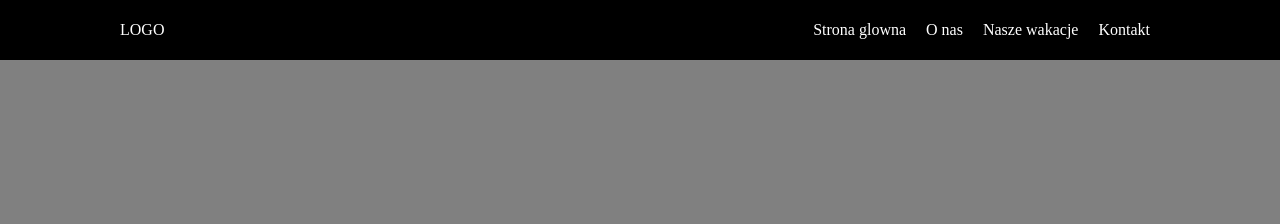
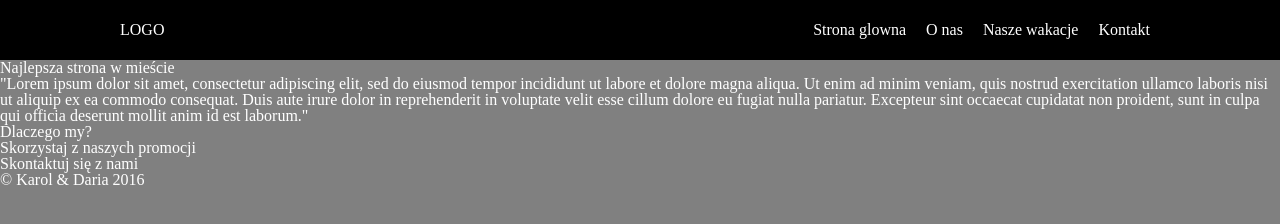
Before and after one commit to szczekar/MyWebsite, a plain HTML site: page index.html in a window 1280 px wide. Drawn offline with Linux system fonts and the light colour scheme.

Commit message:
Pogrupowanie znaczników

```diff
--- a/index.html
+++ b/index.html
@@ -21,5 +21,33 @@
 				</div>
 			</div>
 		</header>
+		<section>
+			<div>
+				<h1>Najlepsza strona w mieście</h1>
+				<p>"Lorem ipsum dolor sit amet, consectetur adipiscing elit, sed do eiusmod tempor incididunt ut labore et dolore magna aliqua. Ut enim ad minim veniam, quis nostrud exercitation ullamco laboris nisi ut aliquip ex ea commodo consequat. Duis aute irure dolor in reprehenderit in voluptate velit esse cillum dolore eu fugiat nulla pariatur. Excepteur sint occaecat cupidatat non proident, sunt in culpa qui officia deserunt mollit anim id est laborum."</p>
+			</div>
+		</section>
+
+		<section>
+			<div>
+				<h2>Dlaczego my?</h2>
+			</div>
+		</section>
+
+		<section>
+			<div>
+				<h2>Skorzystaj z naszych promocji</h2>
+			</div>
+		</section>
+
+		<section>
+			<div>
+				<h2>Skontaktuj się z nami</h2>
+			</div>
+		</section>
+
+		<footer>
+			<p>&copy; Karol & Daria 2016</p>
+		</footer>
 	</body>
 </html>
--- a/style.css
+++ b/style.css
@@ -3,7 +3,8 @@
    License: none (public domain)
 */
 
-/*RESET STYLÓW  */
+/*RESET DOMYŚLNYCH STYLÓW  */
+
 html, body, div, span, applet, object, iframe, h1, h2, h3, h4, h5, h6, p, blockquote, pre, a, abbr, acronym, address, big, cite, code, del, dfn, em, img, ins, kbd, q, s, samp, small, strike, strong, sub, sup, tt, var, b, u, i, center, dl, dt, dd, ol, ul, li, fieldset, form, label, legend, table, caption, tbody, tfoot, thead, tr, th, td, article, aside, canvas, details, embed, figure, figcaption, footer, header, hgroup, menu, nav, output, ruby, section, summary, time, mark, audio, video {
 	margin: 0;
 	padding: 0;
@@ -14,6 +15,7 @@ html, body, div, span, applet, object, iframe, h1, h2, h3, h4, h5, h6, p, blockq
 }
 
 /* HTML5 display-role reset for older browsers */
+
 article, aside, details, figcaption, figure, footer, header, hgroup, menu, nav, section {
 	display: block;
 }
@@ -34,6 +36,7 @@ table {
 	border-collapse: collapse;
 	border-spacing: 0;
 }
+
 
 /*KONIEC RESETU DOMYŚLNYCH STYLÓW PRZEGLĄDAREK   */
 
```
